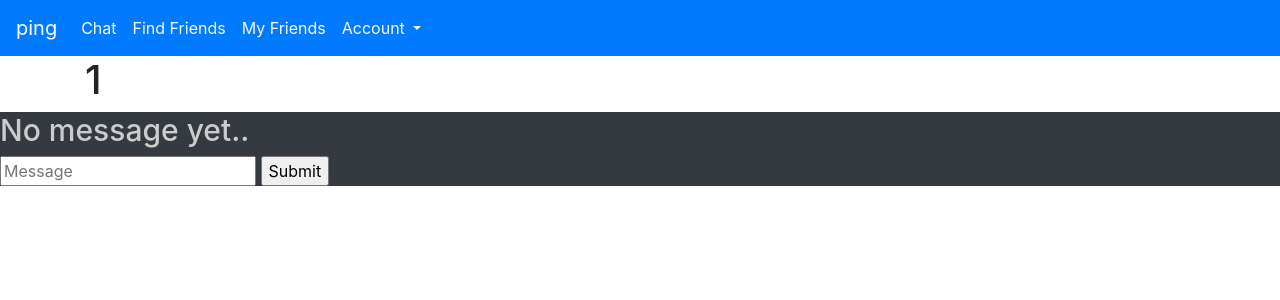
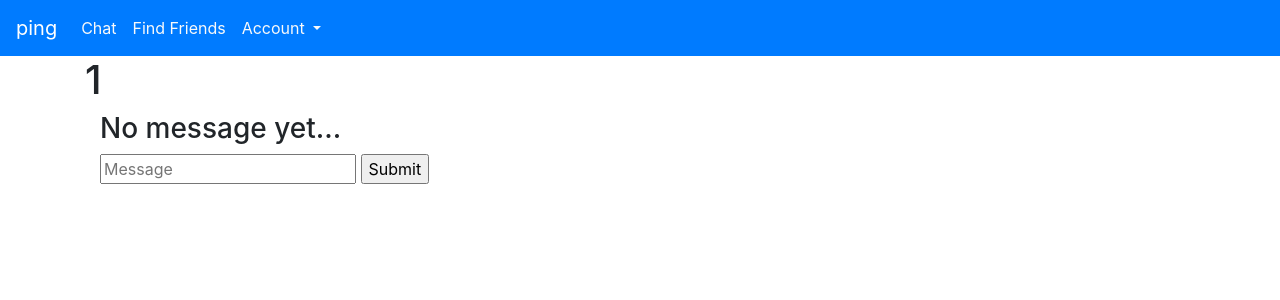
Before and after one commit to nspeer12/ping, a Flask app: page /chat/1 in a window 1280 px wide. Shown: the top 300 px of the page. Run offline with Flask 2, Linux system fonts and the light colour scheme; some libraries are stand-ins or nearby versions.

Commit message:
message box

```diff
--- a/app.py
+++ b/app.py
@@ -12,7 +12,8 @@ def index():
     if not session.get('logged_in'):
         return render_template('login.html')
     else:
-        return render_template('home.html', **locals())
+        friends = load_all_friends(session['username'])
+        return render_template('friends.html', **locals())
 
 def sessions():
     if not session.get('logged_in'):
@@ -27,13 +28,6 @@ def messageReceived(methods=['GET', 'POST']):
 def handle_my_custom_event(json, methods=['GET', 'POST']):
 	print('received my event: ' + str(json))
 	socketio.emit('my response', json, callback=messageReceived)
-
-
-@app.route('/friends')
-def get_friends():
-    friends = load_all_friends(session['username'])
-    return render_template('friends.html', **locals())
-
 
 @app.route('/logout', methods=["POST", "GET"])
 def logout():
@@ -51,7 +45,7 @@ def login():
         if status == 1:
             session['logged_in'] = True
             session['username'] = request.form['username']
-            return sessions()
+            return index()
         else:
             flash('wrong password!')
             error = "wrong password"
@@ -111,4 +105,4 @@ def find_contacts():
 
 
 if __name__ == '__main__':
-    socketio.run(app, debug=True)
+    socketio.run(app, host='0.0.0.0', debug=True)
--- a/templates/chat.html
+++ b/templates/chat.html
@@ -28,16 +28,25 @@
     -->
   </div>
 
-  <section class="bg-dark">
-  <h3 style='color: #ccc;font-size: 30px;'>No message yet..</h3>
-  <div class="message_holder"></div>
+  <section class="">
+
+  <div class="container">
+    <div class="col-lg-4 col-md-4 col-sm-2 col-xs-2"></div>
+    <div class="col-lg-8 col-md-8 col-sm-10 col-xs-10 bg-light-rounded">
+      <h3 class="display-5">No message yet...</h3>
+
+      <form action="" method="POST">
+        <input type="hidden" class="username" value="{{ session['username']}}"/>
+        <input type="text" class="message" placeholder="Message"/>
+        <input type="submit"/>
+      </form>
+
+      <div class="message_holder" style="max-width: 50%; height: auto;"></div>
+    </div>
+    <div class="col-lg-4 col-md-4 col-sm-2 col-xs-2"></div>
+  </div>
 
 
-  <form action="" method="POST">
-    <input type="hidden" class="username" value="{{ session['username']}}"/>
-    <input type="text" class="message" placeholder="Message"/>
-    <input type="submit"/>
-  </form>
 
 
       <script src="https://ajax.googleapis.com/ajax/libs/jquery/1.12.4/jquery.min.js"></script>
@@ -64,7 +73,7 @@
           console.log( msg )
           if( typeof msg.user_name !== 'undefined' ) {
             $( 'h3' ).remove()
-            $( 'div.message_holder' ).append( '<div><b style="color: #000">'+msg.user_name+'</b> '+msg.message+'</div>' )
+            $( 'div.message_holder' ).append( '<div class="rounded text-white bg-primary my-2 p-2 msg"><b>'+msg.user_name+': </b> '+msg.message+'</div>' )
           }
         })
       </script>
--- a/templates/navbar.html
+++ b/templates/navbar.html
@@ -11,9 +11,6 @@
       </li>
       <li class="nav-item active">
         <a class="nav-link text-light" href="/find_contacts">Find Friends<span class="sr-only"></span></a>
-      </li>
-      <li class="nav-item active">
-        <a class="nav-link text-light" href="/friends">My Friends<span class="sr-only"></span></a>
       </li>
       <li class="nav-item dropdown">
         <a class="nav-link dropdown-toggle text-light" href="#" id="navbarDropdown" role="button" data-toggle="dropdown" aria-haspopup="true" aria-expanded="false">
```
Also changed, not shown: templates/session.html (+9 -3 lines), database.db.
